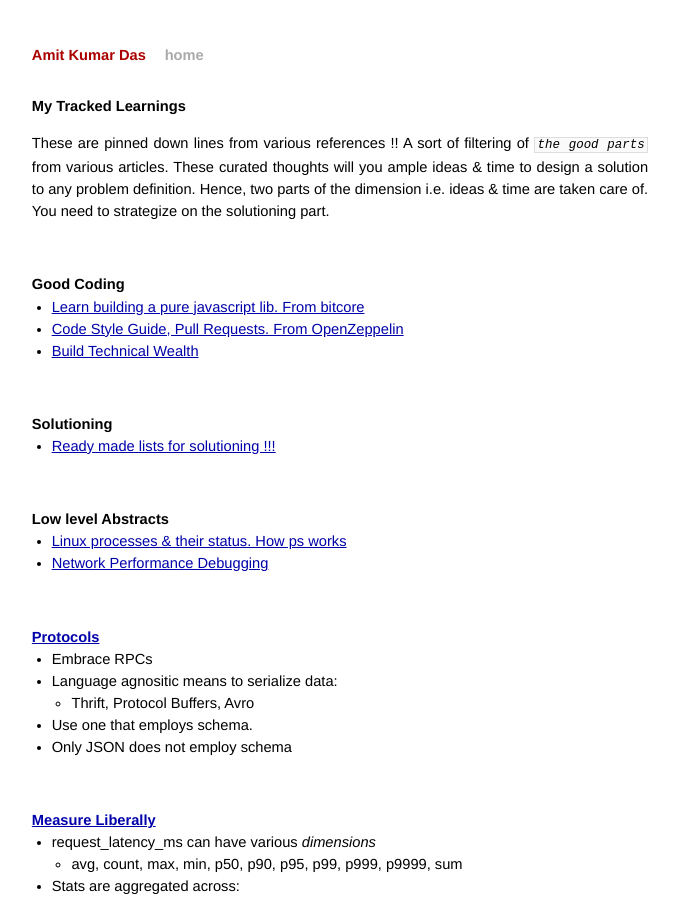
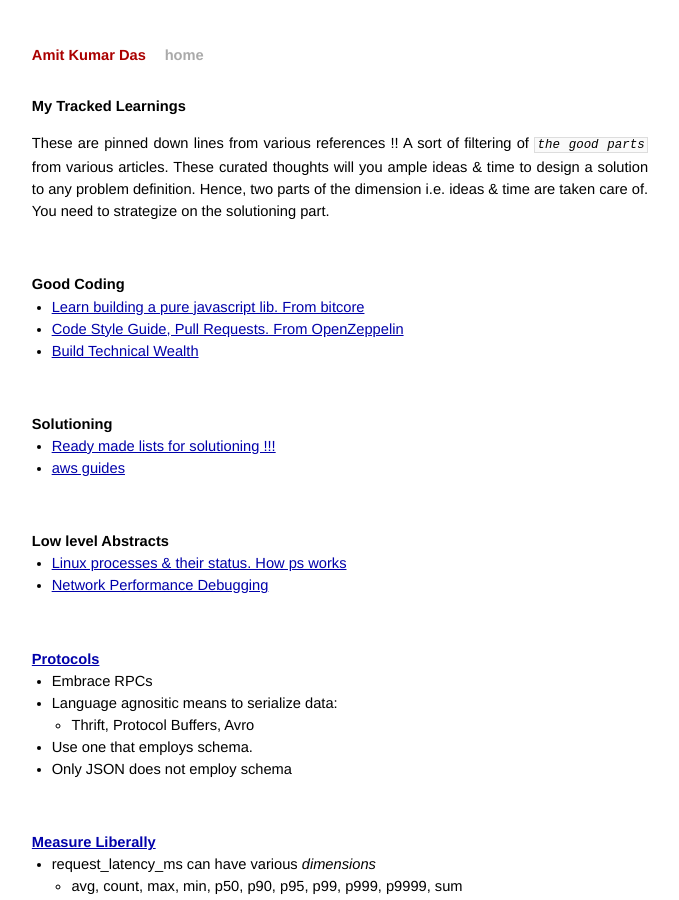
Before and after one commit to AmitKumarDas/amitkumardas.github.io, a Jekyll site: the page built from _posts/2016-10-06-My Tracked Learnings.md, in a window 1280 px wide and 900 px high. Shown: the whole window, without its empty margins (300-979 px from the left). Built offline with Jekyll 4.4.1, drawn with Linux system fonts in a browser that asks for light colours.

Commit message:
Update 2016-10-06-My Tracked Learnings.md

```diff
--- a/_posts/2016-10-06-My Tracked Learnings.md
+++ b/_posts/2016-10-06-My Tracked Learnings.md
@@ -24,6 +24,7 @@ solutioning part.
 ### Solutioning
 
 - [Ready made lists for solutioning !!!](https://monkey.org/~marius/hints.pdf)
+- [aws guides](https://github.com/open-guides/og-aws)
 
 <br />
 
```
